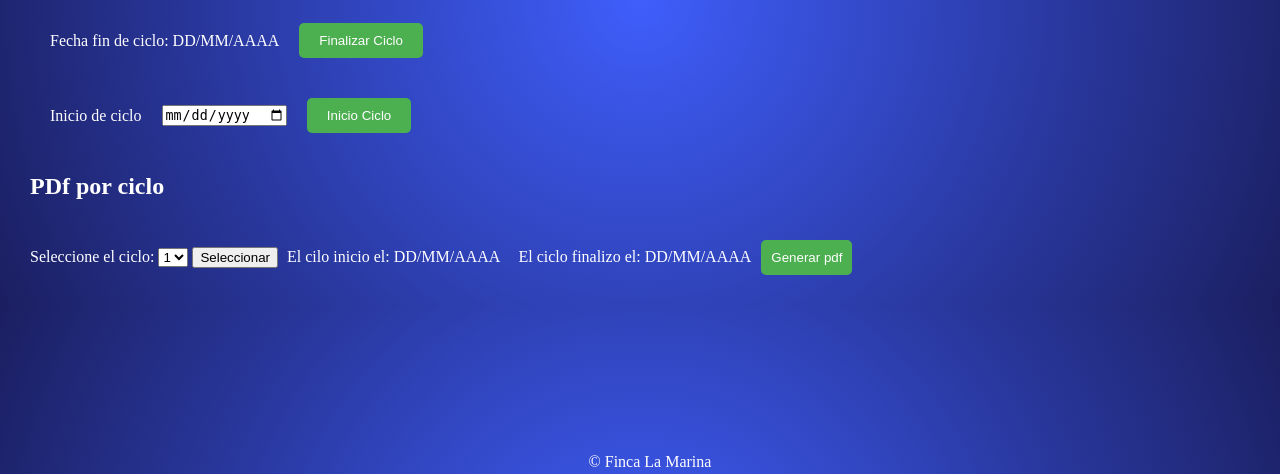
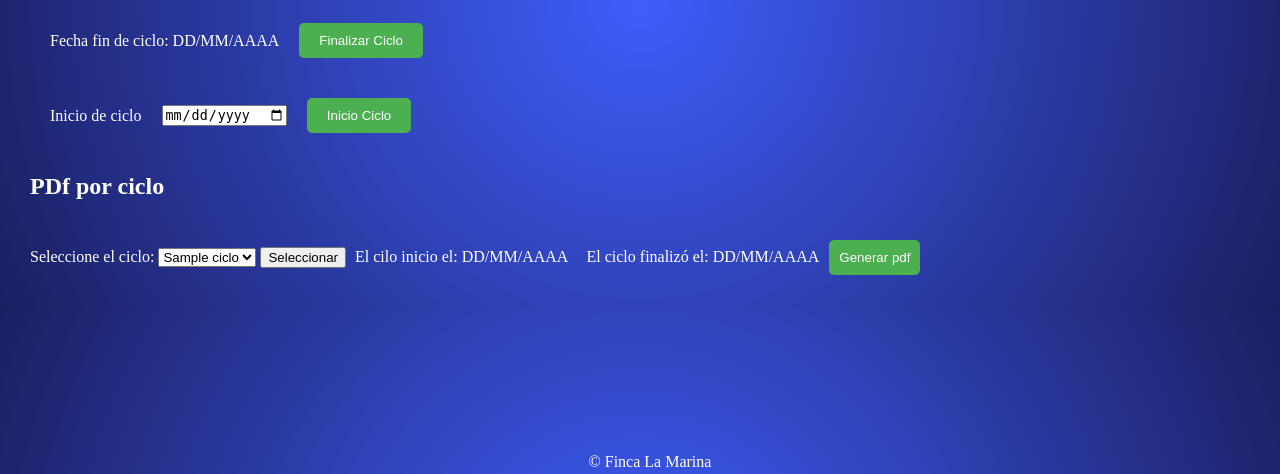
Before and after one commit to ajrodriguezo/lamaria, a FastAPI app: template modules/static/templates/datos.html in a window 1280 px wide. Shown: the part 303-777 px from the top of the page. Run offline with FastAPI, Linux system fonts and the light colour scheme; the template is opened without the code that fills it: most values are stand-ins (such as "Sample title", 1, 10 or a date in 2020); some libraries are stand-ins or nearby versions.

Commit message:
añadir ruta busqueda de datos

```diff
--- a/app.py
+++ b/app.py
@@ -128,10 +128,9 @@ def home(request: Request):
     else:
         print("No hay resultados")
         datos_grafica = [{}]
-        total_gr, prom_precio, gr_faltantes, vendido = 0, 0, 0, 0
+        total_gr, prom_precio, gr_faltantes, vendido, prom_gr = 0, 0, 0, 0, 0
         relacion_gr = 0
 
-    print(datos_grafica)
     return templates.TemplateResponse("main.html",{"request": request, "title": title,
                                                    "datos_grafica": datos_grafica, "total_gr": total_gr,
                                                    "prom_precio": round(prom_precio,2),
@@ -144,11 +143,16 @@ def home(request: Request):
 @app.get("/LaMaria/ingresoDatos")
 async def datos(request: Request):
     title = 'Finca La Marina'
-    return templates.TemplateResponse("datos.html",{"request": request, "title": title})
+    ciclos = query.getAllElementsColumn(Ciclo, "ciclo_id")
+    dict_ciclos = { ciclo : ciclo.split("_")[1] for ciclo in ciclos}
+    print(dict_ciclos)
+    return templates.TemplateResponse("datos.html",{"request": request,
+                                                    "title": title,
+                                                    "ciclos": dict_ciclos})
 
 
 @app.post("/LaMaria/ingresoDatos/actualizarSemana")
-async def actalizarSemana(request: Request, valores: dict): # int = Form(...), precioseman: float = Form(...), semana: int = Form(...)):
+async def actalizarSemana(request: Request, valores: dict):
     print(valores)
     for val in valores:
         if valores[val] == "":
@@ -321,3 +325,47 @@ async def enviar_booleano_endpoint2(request: Request, valor: dict):
         err = "No existe un ciclo en curso"
         print(err)
         raise HTTPException(status_code=400, detail=str(err))
+
+
+@app.post("/LaMaria/ingresoDatos/busquedaId")
+async def actalizarSemana(request: Request, valores: dict):
+    print(valores)
+    id = valores["cilopdf"]
+
+    if Precios.getById(id):
+
+        gr_goal = 7000
+        ## Gramos
+        objGramos = Gramos.getById(id)
+        result_dict_gr = helpers.obj2dict(objGramos)
+        # Total
+        total_gr, prom_gr = helpers.suma_y_promedio(result_dict_gr)
+        # Ajustes
+        datos_grafica = helpers.ajustar_grafica(result_dict_gr)
+
+        ## Precio
+        objPrecio = Precios.getById(id)
+        result_dict_pr = helpers.obj2dict(objPrecio)
+        # Promedio
+        _ , prom_precio = helpers.suma_y_promedio(result_dict_pr)
+
+        # Otros
+        gr_faltantes = gr_goal - total_gr
+        vendido = total_gr * prom_precio
+        relacion_gr = int((total_gr * 100) / gr_goal)
+
+        return { "request": "request",
+                "datos_grafica": datos_grafica, "total_gr": total_gr,
+                "prom_precio": round(prom_precio,2),
+                "gr_faltante": gr_faltantes,
+                "vendido": round(vendido,2),
+                "relacion_gr": relacion_gr,
+                "prom_gr": round(prom_gr, 2)
+                }
+    else:
+        err = f"El ciclo {id} no tiene informacion guardada"
+        raise HTTPException(status_code=400, detail=str(err))
+
+
+
+    return templates.TemplateResponse("main.html",)
--- a/modules/static/templates/datos.html
+++ b/modules/static/templates/datos.html
@@ -119,24 +119,44 @@
 
         <div id="iniciocilo" style="width: 90%; display:inline-flex; align-items: center; padding: 20px;">
 
-            <form action=#>
+            <form action="#" id="formCiclo">
                 <label for="cilopdf">Seleccione el ciclo:</label>
                 <select name="cilopdf" id="cilopdf">
-                    <option value="1">1</option>
-                    <option value="2">2</option>
-                    <option value="3">3</option>
-                    <option value="4">4</option>
+                    {% for id_ciclo, nombre_ciclo in ciclos.items() %}
+                        <option value="{{ id_ciclo }}">{{ nombre_ciclo }}</option>
+                    {% endfor %}
                 </select>
-                <input type="submit" value="Seleccionar">
+                <input type="button" value="Seleccionar" id="busquedaciclo">
 
                 <label id="fechadeiniciopdf" style="padding-inline: 5px;">El cilo inicio el: DD/MM/AAAA </label>
-                <label id="fechadefinpdf" style="padding-inline: 10px;">El ciclo finalizo el: DD/MM/AAAA </label>
-
+                <label id="fechadefinpdf" style="padding-inline: 10px;">El ciclo finalizó el: DD/MM/AAAA </label>
             </form>
 
-            <button id="btnTrueEndpoint1" type="submit" class="my-button" style="padding-inline: 10px;">Generar pdf </button>
+            <button id="btnTrueEndpoint4" class="my-button" style="padding-inline: 10px;">Generar pdf</button>
 
         </div>
+
+        <script>
+            // Obtén el botón por su identificador
+            var guardarDatosBtn = document.getElementById('busquedaciclo');
+
+            // Agrega un event listener para el evento 'click'
+            guardarDatosBtn.addEventListener('click', function (event) {
+                event.preventDefault();
+
+                console.log('Botón clickeado 2');
+                var datosForm = document.getElementById('formCiclo');
+                console.log(datosForm);
+                var formData = new FormData(datosForm);
+                var jsonData = JSON.stringify(Object.fromEntries(formData.entries()));
+
+                // También puedes enviar el formulario aquí si lo necesitas
+                // document.getElementById('formCiclo').submit();
+
+                console.log(jsonData);
+                enviarDatos(jsonData, "/LaMaria/ingresoDatos/busquedaId");
+            });
+        </script>
 
 
 
@@ -185,6 +205,9 @@
                     if (xhr.status === 200) {
                         var response = JSON.parse(xhr.responseText);
                         console.log("Respuesta del servidor:", response);
+                        if ("request" in response) {
+                            console.log("Values :", response );
+                        } else {
                         Swal.fire({
                             icon: "success",
                             title: "Exitoso",
@@ -193,8 +216,7 @@
                                 popup: 'succespop', // Agrega una clase personalizada al contenedor modal
                             }
                             });
-                        } else {
-                        console.error('Error en la solicitud:', xhr.status);
+                        }
                     }
                     if (xhr.readyState == 4 && xhr.status == 400) {
                         try {
```
